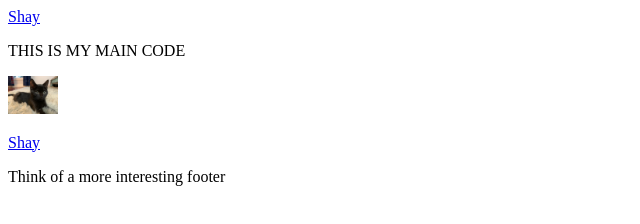
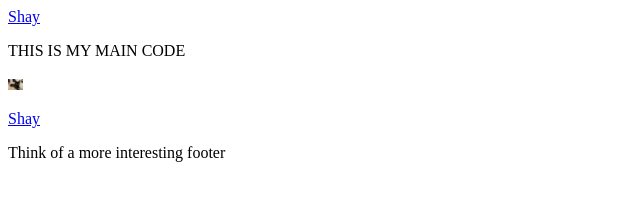
Before and after one commit to wickerd92/PortlandMaineSucess.github.io, a plain HTML site: page index.html in a window 1280 px wide. Shown: the whole page, without its empty margins (0-640 px from the left). Drawn offline with Linux system fonts and the light colour scheme.

Commit message:
Add files via upload

```diff
--- a/index.html
+++ b/index.html
@@ -7,7 +7,7 @@
 	<body>
 		<a href="http://shayhowe.com">Shay</a>
 		<main><p> THIS IS MY MAIN CODE</p></main>
-		<p><img src="Hawkeye.jpg" width="50" alt="A black kitten with green eyes"></p>
+		<p><img src="Hawkeye.jpg" width="15" alt="A black kitten with green eyes"></p>
 		<p><a href="http://shayhowe.com">Shay</a></p>
 		<footer>
 			<p>Think of a more interesting footer</p>
```
